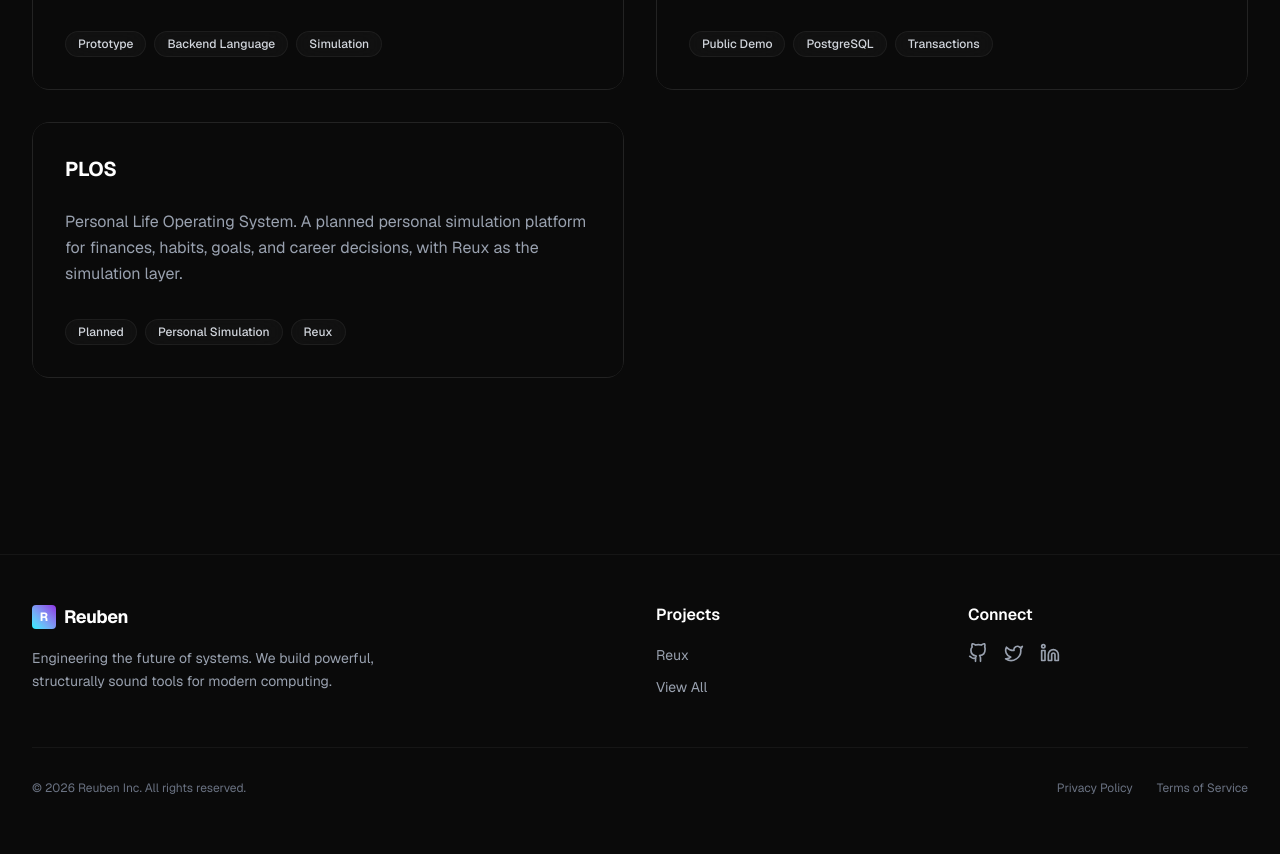
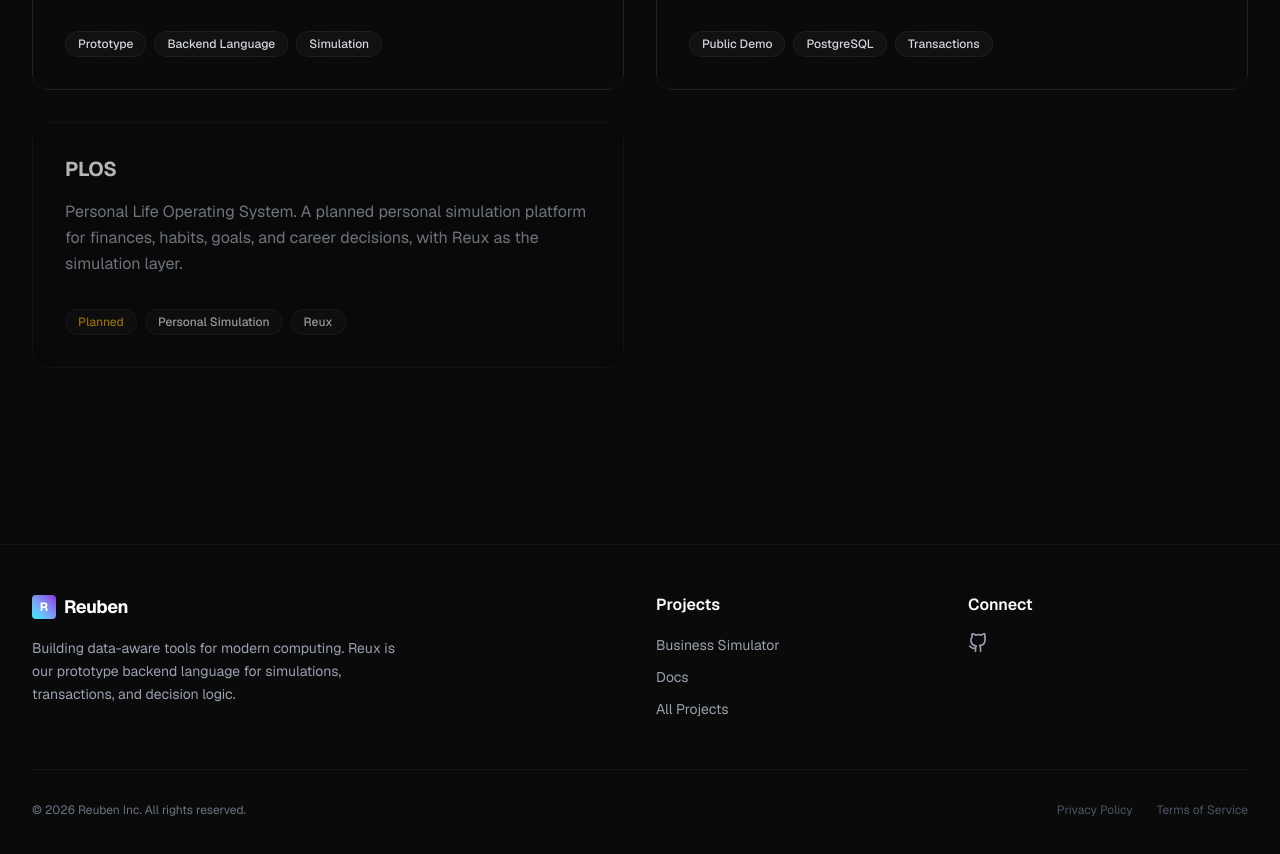
Before and after one commit to benn4105/reuben-web, a Next.js app: page /projects in a window 1280 px wide. Shown: the part 760-1614 px from the top of the page. Built offline with nearby package versions, Linux system fonts and the light colour scheme.

Commit message:
Final content and data integrity QA pass

```diff
--- a/src/app/(marketing)/about/page.tsx
+++ b/src/app/(marketing)/about/page.tsx
@@ -25,7 +25,7 @@ export default function AboutPage() {
             Building the foundations of tomorrow.
           </h1>
           <p className="text-xl md:text-2xl text-gray-400 font-light leading-relaxed">
-            Reuben is a technology research and engineering company dedicated to solving the hardest problems in distributed systems, compiler design, and high-performance computing.
+            Reuben is a technology company building data-aware tools for backend systems, simulation-driven products, and developer infrastructure.
           </p>
         </motion.div>
 
@@ -41,13 +41,13 @@ export default function AboutPage() {
               Our Vision
             </h2>
             <p className="text-gray-300 text-lg leading-relaxed mb-6">
-              We believe that the software infrastructure of the future should not be built on the fragile abstractions of the past. The exponential growth of data and compute demands a paradigm shift in how we write, compile, and execute code.
+              We believe that backend software should be easier to audit, simulate, and reason about. Too much critical logic ends up scattered across frameworks, config files, and ad hoc scripts.
             </p>
             <p className="text-gray-300 text-lg leading-relaxed mb-6">
-              At Reuben, we are redesigning the computing stack from first principles. By bridging the gap between low-level performance and high-level ergonomics, we empower engineers to build systems that are safe, scalable, and blazingly fast.
+              At Reuben, we are building Reux — a prototype backend language designed for schemas, transactions, simulations, and decision logic. Our approach is practical: prove the language by shipping real products on top of it.
             </p>
             <p className="text-gray-300 text-lg leading-relaxed">
-              We are not just building abstract research. We prove our technology by building real, high-leverage products like our Business Simulation Engine, which demonstrates the raw power of our Reux programming language in production environments.
+              The <strong className="text-white">Business Simulator</strong> is our first public proof point — a live demo where Reux models operational decisions, forecasts outcomes, and surfaces risk across scenarios.
             </p>
           </motion.div>
 
@@ -62,7 +62,7 @@ export default function AboutPage() {
               The Team
             </h2>
             <p className="text-gray-300 text-lg leading-relaxed mb-12">
-              We are a small, elite team of compiler engineers, distributed systems researchers, and designers who believe in the power of focused, uncompromising execution.
+              We are a small team of engineers and designers focused on language design, simulation tooling, and developer experience.
             </p>
 
             <div className="glass-card p-8 rounded-2xl flex flex-col items-center text-center">
--- a/src/app/(marketing)/projects/reux/page.tsx
+++ b/src/app/(marketing)/projects/reux/page.tsx
@@ -355,7 +355,7 @@ export default function ReuxPage() {
           <div className="max-w-3xl mx-auto text-center mb-12">
             <h2 className="text-3xl font-bold mb-4">Live Pilots</h2>
             <p className="text-gray-400 text-lg leading-relaxed">
-              Reux is already powering interactive products. Our flagship Business Simulation Engine uses Reux to evaluate scenarios and recommend operational decisions in real time.
+              Reux is already powering interactive products. The Business Simulator uses Reux to evaluate scenarios and recommend operational decisions.
             </p>
           </div>
           <div className="grid grid-cols-1 lg:grid-cols-3 gap-6">
@@ -366,7 +366,7 @@ export default function ReuxPage() {
                 status: "Flagship MVP",
                 description: "Model operational decisions, simulate scenarios, and compare forecasts using Reux backend evaluation.",
                 href: "/simulator",
-                action: "Launch Simulator",
+                action: "Try the Business Simulator",
               },
               {
                 icon: <PackageCheck className="w-8 h-8 text-[#8A2BE2]" />,
--- a/src/app/(marketing)/projects/reux/roadmap/page.tsx
+++ b/src/app/(marketing)/projects/reux/roadmap/page.tsx
@@ -15,7 +15,7 @@ export default function RoadmapPage() {
   ];
 
   const inActiveBeta = [
-    "Business Simulation Engine (Frontend MVP with Reux backend)",
+    "Business Simulator (Frontend MVP with Reux backend)",
     "Hosted commerce and logistics pilots",
     "Early VS Code support with syntax highlighting and diagnostics",
     "Simulation syntax with assumptions, scenarios, and forecasts"
--- a/src/app/layout.tsx
+++ b/src/app/layout.tsx
@@ -9,7 +9,7 @@ const geistMono = Geist_Mono({ subsets: ["latin"], variable: "--font-geist-mono"
 
 export const metadata: Metadata = {
   title: "Reuben | Engineering the Future of Systems",
-  description: "Reuben builds powerful, structurally sound tools for modern computing.",
+  description: "Reuben builds data-aware tools for backend systems, simulation products, and developer infrastructure. Powered by the Reux prototype engine.",
 };
 
 export default function RootLayout({
--- a/src/components/layout/Footer.tsx
+++ b/src/components/layout/Footer.tsx
@@ -6,19 +6,6 @@ const GithubIcon = ({ size = 20, className = "" }: { size?: number, className?:
   </svg>
 );
 
-const TwitterIcon = ({ size = 20, className = "" }: { size?: number, className?: string }) => (
-  <svg width={size} height={size} viewBox="0 0 24 24" fill="none" stroke="currentColor" strokeWidth="2" strokeLinecap="round" strokeLinejoin="round" className={className}>
-    <path d="M22 4s-.7 2.1-2 3.4c1.6 10-9.4 17.3-18 11.6 2.2.1 4.4-.6 6-2C3 15.5.5 9.6 3 5c2.2 2.6 5.6 4.1 9 4-.9-4.2 4-6.6 7-3.8 1.1 0 3-1.2 3-1.2z"></path>
-  </svg>
-);
-
-const LinkedinIcon = ({ size = 20, className = "" }: { size?: number, className?: string }) => (
-  <svg width={size} height={size} viewBox="0 0 24 24" fill="none" stroke="currentColor" strokeWidth="2" strokeLinecap="round" strokeLinejoin="round" className={className}>
-    <path d="M16 8a6 6 0 0 1 6 6v7h-4v-7a2 2 0 0 0-2-2 2 2 0 0 0-2 2v7h-4v-7a6 6 0 0 1 6-6z"></path>
-    <rect x="2" y="9" width="4" height="12"></rect>
-    <circle cx="4" cy="4" r="2"></circle>
-  </svg>
-);
 
 export default function Footer() {
   const currentYear = new Date().getFullYear();
@@ -38,7 +25,7 @@ export default function Footer() {
               </span>
             </Link>
             <p className="text-gray-400 max-w-sm text-sm leading-relaxed">
-              Engineering the future of systems. We build powerful, structurally sound tools for modern computing.
+              Building data-aware tools for modern computing. Reux is our prototype backend language for simulations, transactions, and decision logic.
             </p>
           </div>
 
@@ -47,13 +34,18 @@ export default function Footer() {
             <h4 className="text-white font-semibold mb-4">Projects</h4>
             <ul className="space-y-2">
               <li>
-                <Link href="/projects/reux" className="text-gray-400 hover:text-[#00F0FF] transition-colors text-sm">
-                  Reux
+                <Link href="/simulator" className="text-gray-400 hover:text-[#00F0FF] transition-colors text-sm">
+                  Business Simulator
+                </Link>
+              </li>
+              <li>
+                <Link href="/docs" className="text-gray-400 hover:text-[#00F0FF] transition-colors text-sm">
+                  Docs
                 </Link>
               </li>
               <li>
                 <Link href="/projects" className="text-gray-400 hover:text-[#00F0FF] transition-colors text-sm">
-                  View All
+                  All Projects
                 </Link>
               </li>
             </ul>
@@ -63,14 +55,8 @@ export default function Footer() {
           <div>
             <h4 className="text-white font-semibold mb-4">Connect</h4>
             <div className="flex space-x-4">
-              <a href="https://github.com/reuben" target="_blank" rel="noreferrer" className="text-gray-400 hover:text-white transition-colors">
+              <a href="https://github.com/benn4105/Reux" target="_blank" rel="noreferrer" className="text-gray-400 hover:text-white transition-colors" aria-label="GitHub">
                 <GithubIcon size={20} />
-              </a>
-              <a href="https://twitter.com/reuben" target="_blank" rel="noreferrer" className="text-gray-400 hover:text-[#00F0FF] transition-colors">
-                <TwitterIcon size={20} />
-              </a>
-              <a href="https://linkedin.com/company/reuben" target="_blank" rel="noreferrer" className="text-gray-400 hover:text-[#00F0FF] transition-colors">
-                <LinkedinIcon size={20} />
               </a>
             </div>
           </div>
@@ -78,9 +64,9 @@ export default function Footer() {
 
         <div className="border-t border-white/5 pt-8 flex flex-col md:flex-row justify-between items-center text-xs text-gray-500">
           <p>&copy; {currentYear} Reuben Inc. All rights reserved.</p>
-          <div className="flex space-x-6 mt-4 md:mt-0">
-            <Link href="#" className="hover:text-gray-300 transition-colors">Privacy Policy</Link>
-            <Link href="#" className="hover:text-gray-300 transition-colors">Terms of Service</Link>
+          <div className="flex space-x-6 mt-4 md:mt-0 text-gray-600">
+            <span>Privacy Policy</span>
+            <span>Terms of Service</span>
           </div>
         </div>
       </div>
--- a/src/components/layout/Navbar.tsx
+++ b/src/components/layout/Navbar.tsx
@@ -67,7 +67,7 @@ export default function Navbar() {
           ))}
           <div className="w-px h-4 bg-gray-800" />
           <Link
-            href="https://github.com/reuben"
+            href="https://github.com/benn4105/Reux"
             target="_blank"
             rel="noopener noreferrer"
             className="text-gray-400 hover:text-white transition-colors flex items-center gap-2 text-sm font-medium"
@@ -105,7 +105,7 @@ export default function Navbar() {
             </Link>
           ))}
           <Link
-            href="https://github.com/reuben"
+            href="https://github.com/benn4105/Reux"
             target="_blank"
             rel="noopener noreferrer"
             onClick={() => setIsOpen(false)}
--- a/src/components/ui/ProjectCard.tsx
+++ b/src/components/ui/ProjectCard.tsx
@@ -20,15 +20,10 @@ export default function ProjectCard({
   href,
   featured = false,
 }: ProjectCardProps) {
-  return (
-    <motion.div
-      whileHover={{ y: -5 }}
-      className={cn(
-        "group relative block h-full overflow-hidden rounded-2xl p-px transition-all duration-300",
-        featured ? "bg-gradient-to-br from-[#00F0FF] to-[#8A2BE2]" : "bg-white/10 hover:bg-white/20"
-      )}
-    >
-      <Link href={href} className="relative z-10 flex h-full flex-col justify-between bg-[#0A0A0A] p-8 rounded-[15px] transition-colors">
+  const isPlanned = href === "#";
+
+  const content = (
+    <>
       {featured && (
         <div className="absolute top-0 right-0 w-32 h-32 bg-gradient-to-bl from-[#8A2BE2]/20 to-transparent blur-2xl" />
       )}
@@ -38,9 +33,11 @@ export default function ProjectCard({
           <h3 className={cn("font-bold tracking-tight text-white", featured ? "text-3xl" : "text-xl")}>
             {title}
           </h3>
+          {!isPlanned && (
             <div className="p-2 rounded-full glass opacity-0 group-hover:opacity-100 transition-opacity transform group-hover:translate-x-1 group-hover:-translate-y-1">
               <ArrowUpRight size={20} className="text-white" />
             </div>
+          )}
         </div>
         <p className="text-gray-400 leading-relaxed mb-8">
           {description}
@@ -51,13 +48,39 @@ export default function ProjectCard({
         {tags.map((tag) => (
           <span
             key={tag}
-              className="px-3 py-1 text-xs font-medium text-gray-300 glass rounded-full"
+            className={cn(
+              "px-3 py-1 text-xs font-medium glass rounded-full",
+              tag.toLowerCase() === "planned" ? "text-amber-400/80 bg-amber-500/5" : "text-gray-300"
+            )}
           >
             {tag}
           </span>
         ))}
       </div>
+    </>
+  );
+
+  return (
+    <motion.div
+      whileHover={isPlanned ? {} : { y: -5 }}
+      className={cn(
+        "group relative block h-full overflow-hidden rounded-2xl p-px transition-all duration-300",
+        isPlanned
+          ? "bg-white/5 opacity-70"
+          : featured
+            ? "bg-gradient-to-br from-[#00F0FF] to-[#8A2BE2]"
+            : "bg-white/10 hover:bg-white/20"
+      )}
+    >
+      {isPlanned ? (
+        <div className="relative z-10 flex h-full flex-col justify-between bg-[#0A0A0A] p-8 rounded-[15px] transition-colors">
+          {content}
+        </div>
+      ) : (
+        <Link href={href} className="relative z-10 flex h-full flex-col justify-between bg-[#0A0A0A] p-8 rounded-[15px] transition-colors">
+          {content}
         </Link>
+      )}
     </motion.div>
   );
 }
```
Lines whose indentation alone changed are shown as unchanged.
